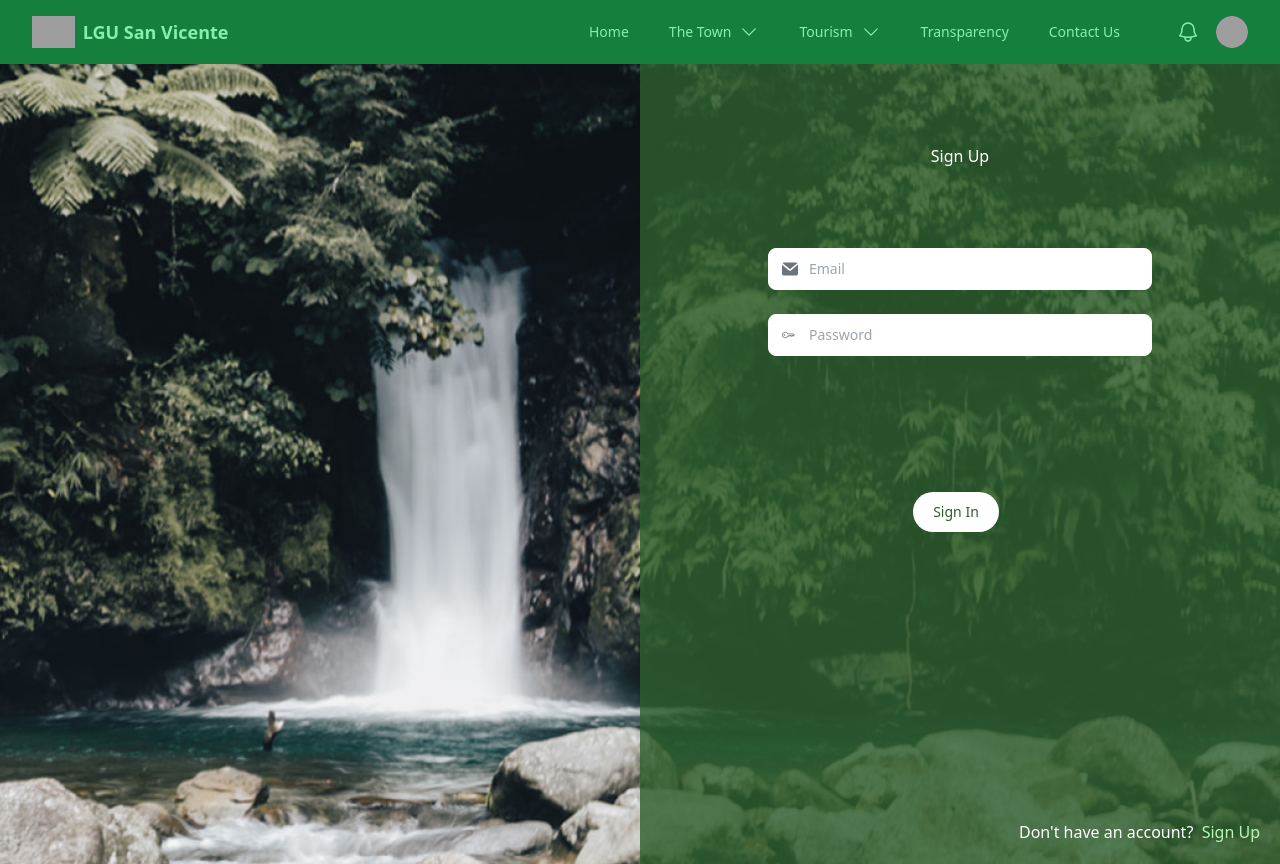
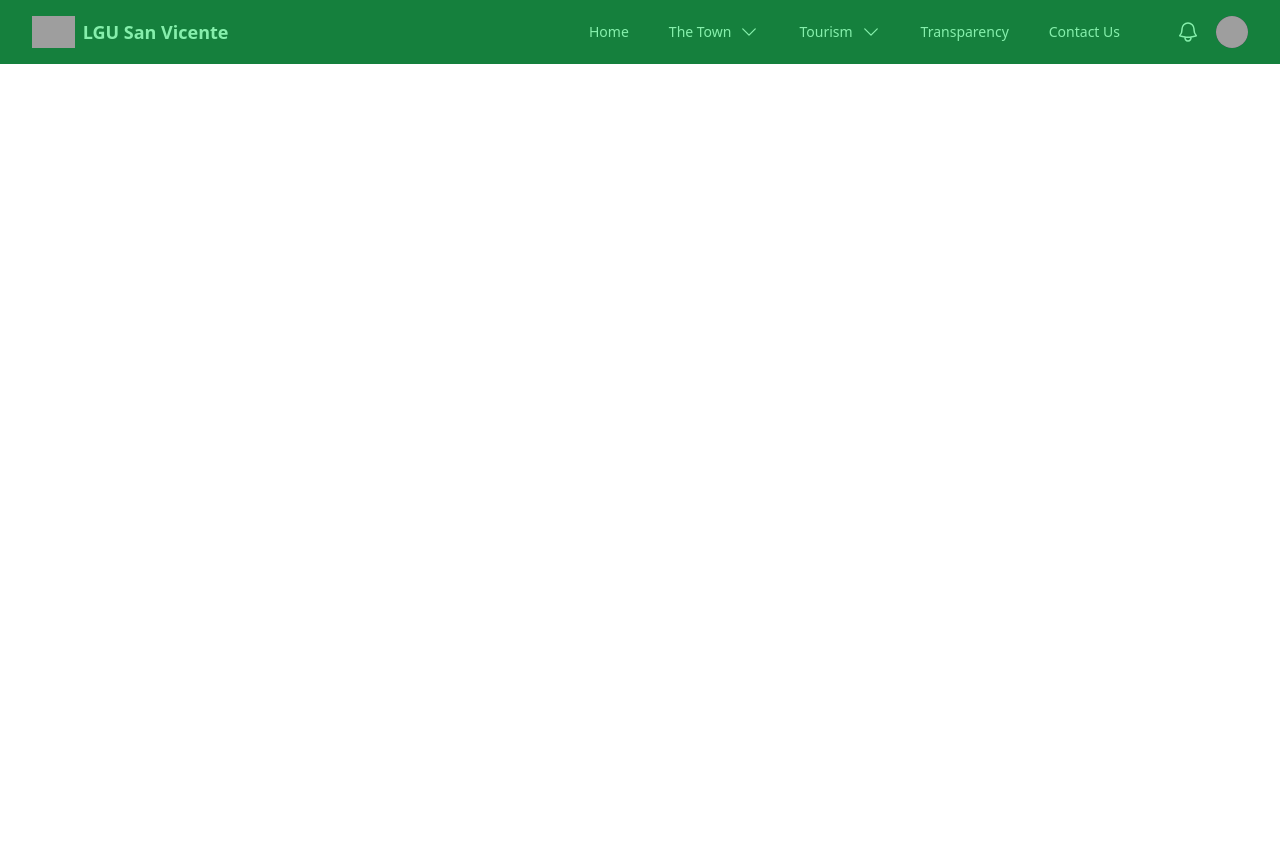
Before and after one commit to aechano/Vicenture-SAD, a React (Create React App) app: page / in a window 1280 px wide. After the commit the page ends 800 px from the top, so only its background shows below. Built offline with nearby package versions, Linux system fonts and the light colour scheme; grey boxes are pictures that could not be loaded.

Commit message:
sorryyyyy

```diff
--- a/src/App.js
+++ b/src/App.js
@@ -7,7 +7,6 @@ function App() {
   return (
     <div className="App">
       <Header/>
-      <SignIn/>
     </div>
   );
 }
```
